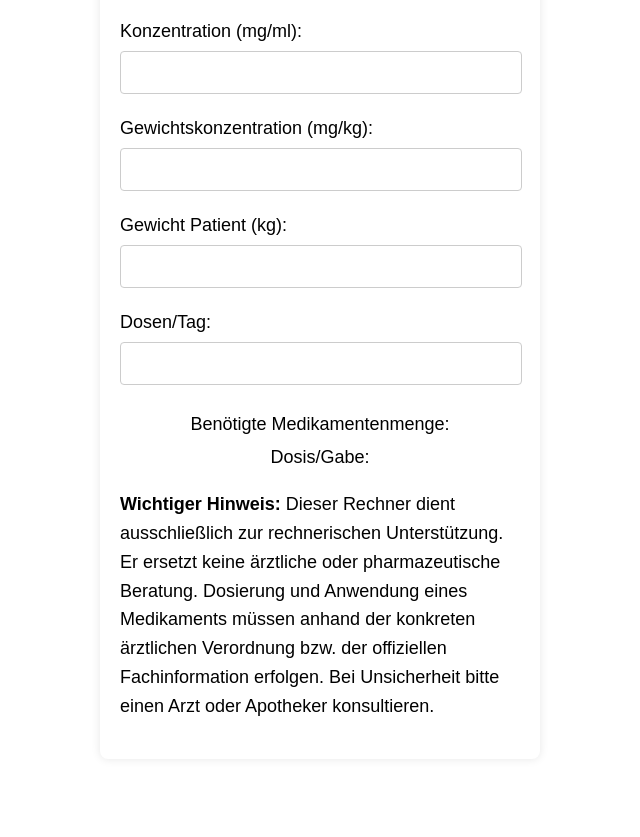
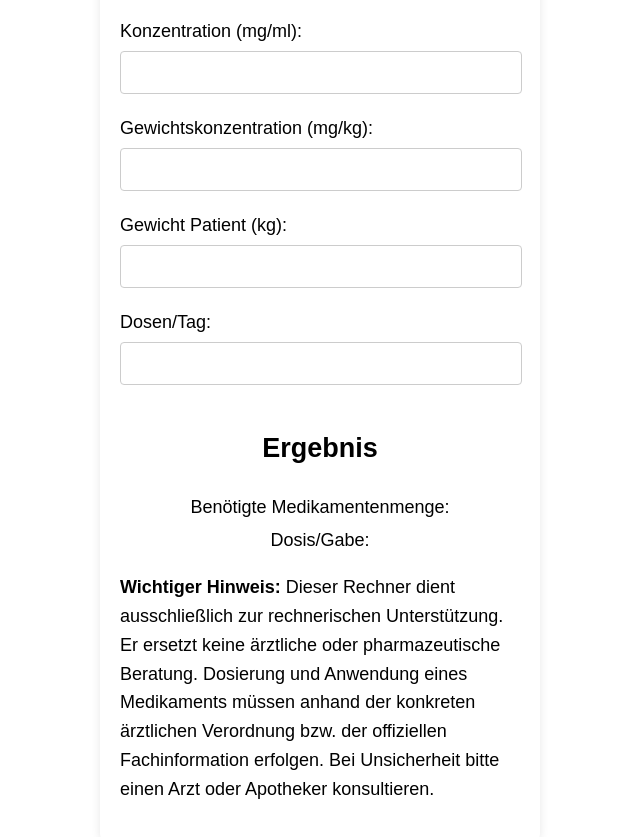
Before and after one commit to watnFoehn/medikamenten-dosis-rechner, a website with bundled scripts: page index.html in a window 1280 px wide. Shown: the part 85-922 px from the top of the page, without its empty margins (320-960 px from the left). Before the commit the page ends 852 px from the top, so only its background shows below. Built offline with nearby package versions, Linux system fonts and the light colour scheme.

Commit message:
Improve accessibility semantics

```diff
--- a/index.html
+++ b/index.html
@@ -7,10 +7,11 @@
     <link rel="stylesheet" href="body.css" />
   </head>
   <body>
-    <div class="container">
+    <main class="container">
       <h1>Medikamenten-Dosis-Rechner</h1>
+      <form>
         <label for="concentration">Konzentration (mg/ml):</label>
-      <input type="number" id="concentration" name="concentration" min="0" step="any" />
+        <input type="number" id="concentration" name="concentration" min="0" step="any" inputmode="decimal" />
 
         <label for="weight-concentration">Gewichtskonzentration (mg/kg):</label>
         <input
@@ -19,18 +20,21 @@
           name="weight-concentration"
           min="0"
           step="any"
+          inputmode="decimal"
         />
 
         <label for="patient-weight">Gewicht Patient (kg):</label>
-      <input type="number" id="patient-weight" name="patient-weight" min="0" step="any" />
+        <input type="number" id="patient-weight" name="patient-weight" min="0" step="any" inputmode="decimal" />
 
         <label for="doses-per-day">Dosen/Tag:</label>
-      <input type="number" id="doses-per-day" name="doses-per-day" min="1" step="1" />
+        <input type="number" id="doses-per-day" name="doses-per-day" min="1" step="1" inputmode="numeric" />
+      </form>
 
-      <div class="result">
+      <section class="result" aria-labelledby="result-heading" aria-live="polite">
+        <h2 id="result-heading">Ergebnis</h2>
         <p id="result-amount">Benötigte Medikamentenmenge:</p>
         <p id="result-dose">Dosis/Gabe:</p>
-      </div>
+      </section>
 
       <p class="disclaimer">
         <strong>Wichtiger Hinweis:</strong> Dieser Rechner dient ausschließlich zur
@@ -39,7 +43,7 @@
         ärztlichen Verordnung bzw. der offiziellen Fachinformation erfolgen. Bei
         Unsicherheit bitte einen Arzt oder Apotheker konsultieren.
       </p>
-    </div>
+    </main>
     <script type="module" src="document.js"></script>
   </body>
 </html>
```
Lines whose indentation alone changed are shown as unchanged.
